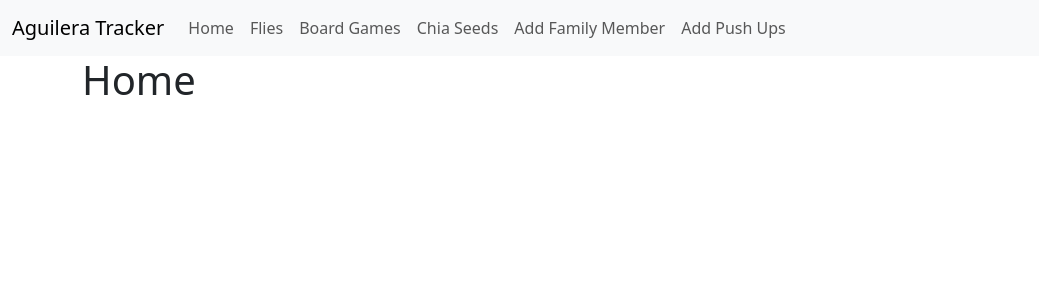
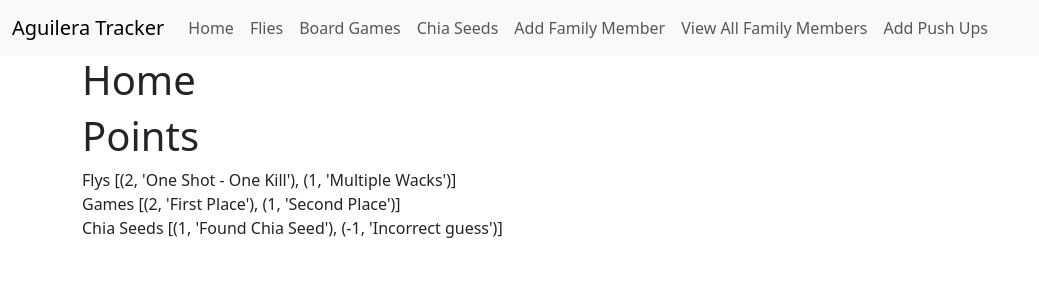
Before and after one commit to aguileraGit/familyTracker, a Flask app: page / in a window 1280 px wide. Shown: the top 300 px of the page, without its empty margins (0-1039 px from the left). Run offline with Flask 2, Linux system fonts and the light colour scheme; parts of the project's set-up code (start-up, migrations or seed data) failed here and were passed over.

Commit message:
Added: viewAllFamilyMembers, context_processor, users to pushups.

```diff
--- a/app.py
+++ b/app.py
@@ -3,6 +3,7 @@
 
 from flask import Flask, render_template, request, redirect, flash
 from mongoengine import connect
+import json
 
 from formClasses import *
 
@@ -27,18 +28,11 @@ def addFamilyMember():
     form = family_member_form(request.form)
     if request.method == 'POST' and form.validate():
         print('Request and validated')
-        # Extract name and email from form data
-        fName = form.firstName.data
-        lName = form.lastName.data
-        email = form.email.data
-        dob = form.dob.data
-        admin = form.dob.data
-
-        user = family_members(firstName = fName,
-                             lastName = lName,
-                             email = email,
-                             dob = dob,
-                             admin = admin)
+        user = family_members(firstName = form.firstName.data,
+                             lastName = form.lastName.data,
+                             email = form.email.data,
+                             dob = form.dob.data.isoformat(),
+                             admin = form.dob.data)
         user.save()
 
         # Redirect back to the index page
@@ -54,6 +48,7 @@ def flies():
     form = fly_kills_form(request.form)
     if request.method == 'POST' and form.validate():
         print('Request and validated')
+        print(form.dow.data.isoformat())
         fKills = fly_kills(firstName = form.winner.data,
                            dow = form.dow.data.isoformat(),
                            points = form.points.data)
@@ -120,12 +115,37 @@ def addPushups():
 
     if request.method == 'POST' and form.validate():
         push_ups_done_correctly = push_ups(dateAdded = form.dateAdded.data.isoformat(),
-                                           count = form.count.data)
+                                           count = form.count.data,
+                                           winner = form.winner.data)
         push_ups_done_correctly.save()
         flash('Push ups Added', 'success')
         return redirect('/')
 
     return render_template('addPushUps.html', form=form)
 
+
+#Users Page
+@app.route('/viewAllFamilyMembers', methods=['GET', 'POST'])
+def viewAllFamilyMembers():
+
+    userList = []
+    for user in family_members.objects:
+        userList.append(user)
+
+    return render_template('viewAllFamilyMembers.html', users=userList)
+
+
+@app.context_processor
+def pointsFlysToHTML():
+    return dict(pointsFlys=pointsFlys)
+
+@app.context_processor
+def pointsGamesHTML():
+    return dict(pointsGames=pointsGames)
+
+@app.context_processor
+def pointsChiaSeedsToHTML():
+    return dict(pointsChiaSeeds=pointsChiaSeeds)
+
 if __name__ == '__main__':
     app.run(debug=True, port=5001)
--- a/formClasses.py
+++ b/formClasses.py
@@ -20,6 +20,7 @@ class family_members(DynamicDocument):
     email = EmailField(required=False)
     dob = DateTimeField(required=True)
     admin = BooleanField(required=False)
+    #Sex, middle name
 
 # Define a form for creating new users
 class family_member_form(Form):
@@ -92,3 +93,8 @@ class push_ups(DynamicDocument):
 class push_ups_form(Form):
     dateAdded = DateField('Date completed')
     count = IntegerField('Number of Push ups', [validators.DataRequired()])
+    winner = SelectField()
+
+    def __init__(self, *args, **kwargs):
+        self.winner.kwargs['choices'] = [user.firstName for user in family_members.objects]
+        Form.__init__(self, *args, **kwargs)
--- a/templates/addFamilyMember.html
+++ b/templates/addFamilyMember.html
@@ -22,7 +22,7 @@
           </div>
           <div class="">
             {{ form.dob.label(class="form-control-label") }}
-            {{ form.dob(class="form-control datepicker") }}
+            {{ form.dob(class="form-control DateTimeField") }}
           </div>
           <div class="">
             {{ form.admin.label(class="form-control-label") }}
--- a/templates/addPushUps.html
+++ b/templates/addPushUps.html
@@ -15,6 +15,10 @@
             {{ form.count.label(class="form-control-label") }}
             {{ form.count(class="form-control") }}
           </div>
+          <div class="">
+            {{ form.winner.label(class="form-control-label") }}
+            {{ form.winner(class="form-control") }}
+          </div>
           <button type="submit" class="btn btn-primary">Add Correctly Done Push ups</button>
         </form>
       </div>
--- a/templates/base.html
+++ b/templates/base.html
@@ -33,6 +33,7 @@
             <a class="nav-link" href="{{ url_for('boardgames') }}">Board Games</a>
             <a class="nav-link" href="{{ url_for('chiaseeds') }}">Chia Seeds</a>
             <a class="nav-link" href="{{ url_for('addFamilyMember') }}">Add Family Member</a>
+            <a class="nav-link" href="{{ url_for('viewAllFamilyMembers') }}">View All Family Members</a>
             <a class="nav-link" href="{{ url_for('addPushups') }}">Add Push Ups</a>
           </div>
         </div>
--- a/templates/index.html
+++ b/templates/index.html
@@ -2,4 +2,12 @@
 
 {% block content %}
   <h1>Home</h1>
+
+  <h1>Points</h1>
+  Flys
+  {{pointsFlys}} <br>
+  Games
+  {{pointsGames}} <br>
+  Chia Seeds
+  {{pointsChiaSeeds}} <br>
 {% endblock %}
```
Also changed, not shown: templates/viewAllFamilyMembers.html (added, +25 -0 lines).
